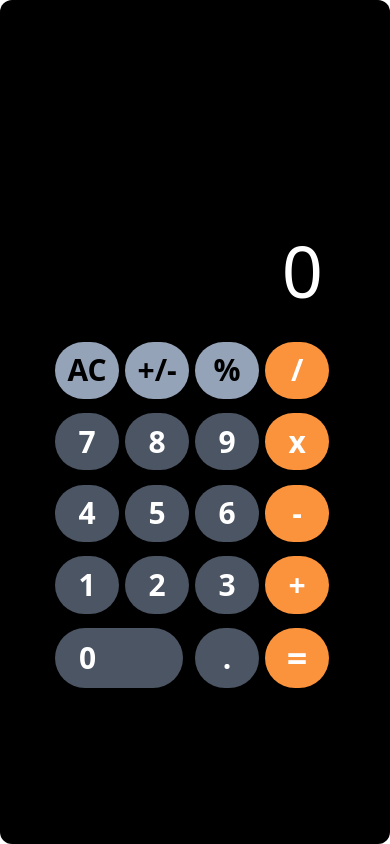
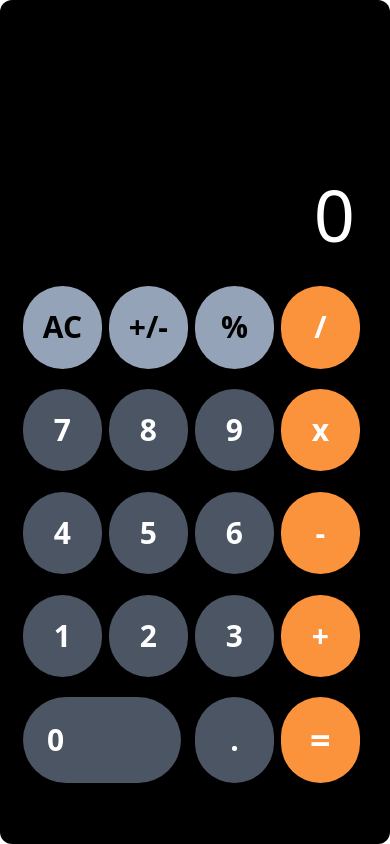
Before and after one commit to sspspencer/calculator, a React (Vite) app: page / in a window 390 px wide. Built offline with nearby package versions, Linux system fonts and the light colour scheme.

Commit message:
media breakpoint tweaks

```diff
--- a/src/App.tsx
+++ b/src/App.tsx
@@ -6,7 +6,7 @@ function App() {
   const [currentVal, setCurrentVal] = useState<string>("0");
   return (
     <div className="bg-black rounded-xl  h-screen py-5 flex  items-center justify-center ">
-      <div className=" h-3/4 w-1/2 flex flex-col items-center justify-center">
+      <div className=" h-full w-full flex flex-col items-center justify-center sm:h-5/6  sm:w-80">
         <Screen currentVal={currentVal} setCurrentVal={setCurrentVal} />
         <Buttons currentVal={currentVal} setCurrentVal={setCurrentVal} />
       </div>
--- a/src/Buttons.tsx
+++ b/src/Buttons.tsx
@@ -32,7 +32,7 @@ const Buttons: FC<ButtonProps> = (props) => {
     }
   };
   return (
-    <div className=" h-2/3 w-80 py-5 px-5 grid grid-cols-4 ">
+    <div className=" h-3/4 w-96 py-5 px-5 grid grid-cols-4 sm:w-72">
       <button
         onClick={() => props.setCurrentVal("0")}
         className="rounded-full  h-4/5 w-11/12 bg-slate-400 text-3xl font-semibold"
--- a/src/Screen.tsx
+++ b/src/Screen.tsx
@@ -7,7 +7,7 @@ interface ScreenProps {
 
 const Screen: FC<ScreenProps> = (props) => {
   return (
-    <div className=" h-1/3 w-80 flex  justify-end items-end">
+    <div className=" h-1/3 w-96 flex  justify-end items-end sm:w-72">
       <span className="text-white text-7xl py-4 px-8 ">{props.currentVal}</span>
     </div>
   );
--- a/tailwind.config.cjs
+++ b/tailwind.config.cjs
@@ -2,7 +2,14 @@
 module.exports = {
   content: ["./src/**/*.{js,jsx,ts,tsx}"],
   theme: {
-    extend: {},
+    extend: {
+      height: {
+        884: "884px",
+      },
+      width: {
+        390: "390px",
+      },
+    },
   },
   plugins: [],
 };
```
